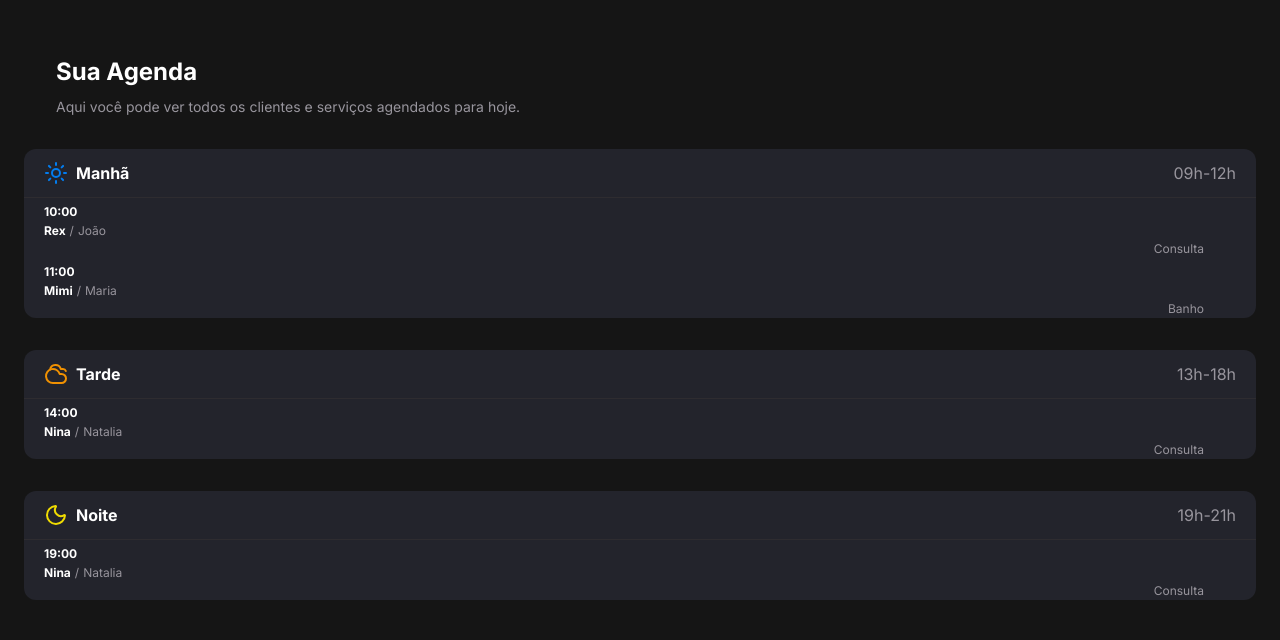
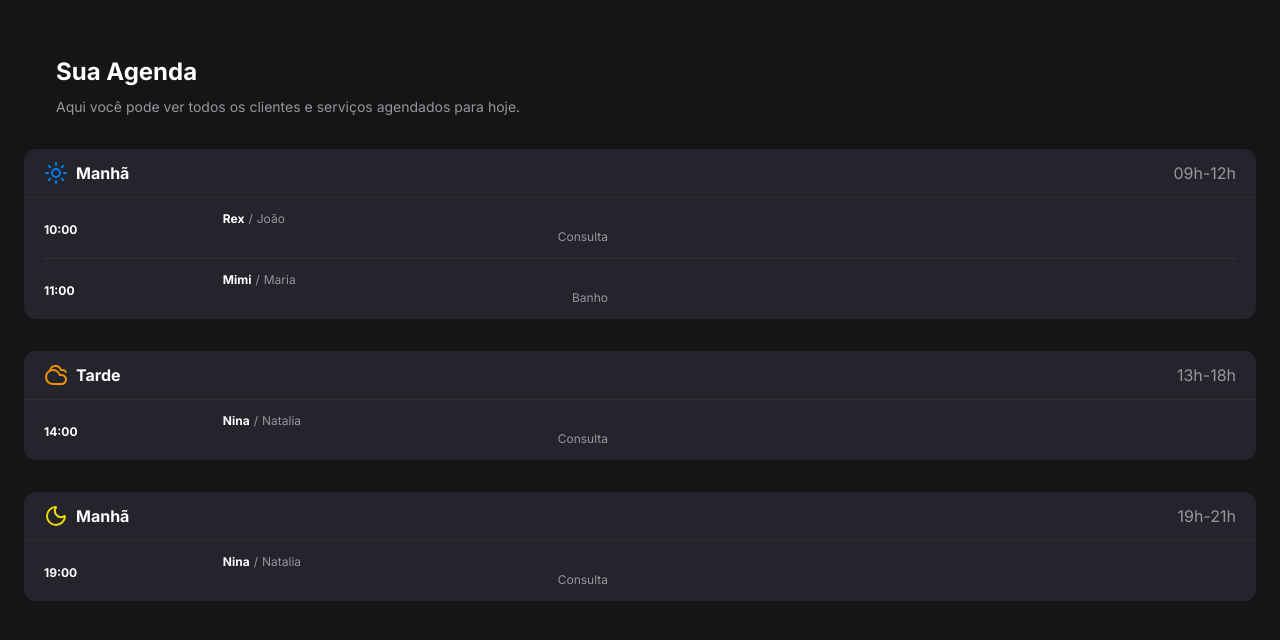
Before and after one commit to jullianedipaula/next-curso-pet-shop, a Next.js app: page / in a window 1280 px wide. Shown: the top 640 px of the page. Built offline with nearby package versions, Linux system fonts and the light colour scheme.

Commit message:
:recycle: refactor: Appointment Card

```diff
--- a/src/app/page.tsx
+++ b/src/app/page.tsx
@@ -1,99 +1,8 @@
-import { Appointment as AppointmentPrisma } from '@/generated/prisma'
-import {
-  Appointment,
-  AppointmentPeriod,
-  AppointmentPeriodDay,
-} from '@/types/appointment'
-import { PeriodSection } from '@/components/period-section/period-section'
-
-const appointments = [
-  {
-    id: '1',
-    petName: 'Rex',
-    description: 'Consulta',
-    tutorName: 'João',
-    phone: '1234567890',
-    scheduleAt: new Date('2025-08-17T10:00:00'),
-  },
-  {
-    id: '2',
-    petName: 'Mimi',
-    tutorName: 'Maria',
-    description: 'Banho',
-    phone: '1234567890',
-    scheduleAt: new Date('2025-08-17T11:00:00'),
-  },
-  {
-    id: '3',
-    petName: 'Nina',
-    tutorName: 'Natalia',
-    description: 'Consulta',
-    phone: '1234567890',
-    scheduleAt: new Date('2025-08-17T14:00:00'),
-  },
-  {
-    id: '4',
-    petName: 'Nina',
-    tutorName: 'Natalia',
-    description: 'Consulta',
-    phone: '1234567890',
-    scheduleAt: new Date('2025-08-17T19:00:00'),
-  },
-]
-
-const getPeriod = (hour: number): AppointmentPeriodDay => {
-  if (hour >= 9 && hour < 12) return 'morning'
-  if (hour >= 13 && hour < 18) return 'afternoon'
-  return 'evening'
-}
-
-function groupAppointmentByPeriod(
-  appointments: AppointmentPrisma[]
-): AppointmentPeriod[] {
-  const transformedAppointments: Appointment[] = appointments?.map((apt) => ({
-    ...apt,
-    time: apt.scheduleAt.toLocaleTimeString('pt-BR', {
-      hour: '2-digit',
-      minute: '2-digit',
-    }),
-    service: apt.description,
-    period: getPeriod(apt.scheduleAt.getHours()),
-  }))
-
-  const morningAppointments = transformedAppointments.filter(
-    (apt) => apt.period === 'morning'
-  )
-  const afternoonAppointments = transformedAppointments.filter(
-    (apt) => apt.period === 'afternoon'
-  )
-  const eveningAppointments = transformedAppointments.filter(
-    (apt) => apt.period === 'evening'
-  )
-
-  return [
-    {
-      title: 'Manhã',
-      type: 'morning',
-      timeRange: '09h-12h',
-      appointments: morningAppointments,
-    },
-    {
-      title: 'Tarde',
-      type: 'afternoon',
-      timeRange: '13h-18h',
-      appointments: afternoonAppointments,
-    },
-    {
-      title: 'Noite',
-      type: 'evening',
-      timeRange: '19h-21h',
-      appointments: eveningAppointments,
-    },
-  ]
-}
+import { PeriodSection } from '@/components/period-section'
+import { APPOINTMENT_DATA, groupAppointmentByPeriod } from '@/utils'
 
 export default function Home() {
-  const periods = groupAppointmentByPeriod(appointments)
+  const periods = groupAppointmentByPeriod(APPOINTMENT_DATA)
 
   return (
     <div className="bg-background-primary p-6">
--- a/src/components/appointment-card/appointment-card.tsx
+++ b/src/components/appointment-card/appointment-card.tsx
@@ -1,12 +1,22 @@
+import { cn } from '@/lib/utils'
 import { Appointment } from '@/types/appointment'
 
 type AppointmentCardProps = {
   appointment: Appointment
+  isFirstInSection?: boolean
 }
 
-export const AppointmentCard = ({ appointment }: AppointmentCardProps) => {
+export const AppointmentCard = ({
+  appointment,
+  isFirstInSection = false,
+}: AppointmentCardProps) => {
   return (
-    <div>
+    <div
+      className={cn(
+        'grid grid-cols-2 md:grid-cols-[15%_35%_30%_20%] items-center py-3',
+        !isFirstInSection && 'border-t border-[#353339]'
+      )}
+    >
       <div className="text-left pr-4 md:pr-0">
         <span className="text-label-small text-content-primary font-semibold">
           {appointment.time}
--- a/src/components/period-section/period-section.tsx
+++ b/src/components/period-section/period-section.tsx
@@ -36,7 +36,11 @@
             </div>
 
             {period.appointments.map((appointment, index) => (
-              <AppointmentCard key={index} appointment={appointment} />
+              <AppointmentCard
+                key={index}
+                appointment={appointment}
+                isFirstInSection={index === 0}
+              />
             ))}
           </div>
         </div>
--- /dev/null
+++ b/src/utils/appointment-utils.ts
@@ -0,0 +1,57 @@
+import { Appointment as AppointmentPrisma } from '@/generated/prisma'
+import {
+  Appointment,
+  AppointmentPeriod,
+  AppointmentPeriodDay,
+} from '@/types/appointment'
+
+export const getPeriod = (hour: number): AppointmentPeriodDay => {
+  if (hour >= 9 && hour < 12) return 'morning'
+  if (hour >= 13 && hour < 18) return 'afternoon'
+  return 'evening'
+}
+
+export function groupAppointmentByPeriod(
+  appointments: AppointmentPrisma[]
+): AppointmentPeriod[] {
+  const transformedAppointments: Appointment[] = appointments?.map((apt) => ({
+    ...apt,
+    time: apt.scheduleAt.toLocaleTimeString('pt-BR', {
+      hour: '2-digit',
+      minute: '2-digit',
+    }),
+    service: apt.description,
+    period: getPeriod(apt.scheduleAt.getHours()),
+  }))
+
+  const morningAppointments = transformedAppointments.filter(
+    (apt) => apt.period === 'morning'
+  )
+  const afternoonAppointments = transformedAppointments.filter(
+    (apt) => apt.period === 'afternoon'
+  )
+  const eveningAppointments = transformedAppointments.filter(
+    (apt) => apt.period === 'evening'
+  )
+
+  return [
+    {
+      title: 'Manhã',
+      type: 'morning',
+      timeRange: '09h-12h',
+      appointments: morningAppointments,
+    },
+    {
+      title: 'Tarde',
+      type: 'afternoon',
+      timeRange: '13h-18h',
+      appointments: afternoonAppointments,
+    },
+    {
+      title: 'Manhã',
+      type: 'evening',
+      timeRange: '19h-21h',
+      appointments: eveningAppointments,
+    },
+  ]
+}
--- /dev/null
+++ b/src/utils/index.ts
@@ -0,0 +1,2 @@
+export * from './appointment-utils'
+export * from './mock-data'
--- /dev/null
+++ b/src/utils/mock-data.ts
@@ -0,0 +1,34 @@
+export const APPOINTMENT_DATA = [
+  {
+    id: '1',
+    petName: 'Rex',
+    description: 'Consulta',
+    tutorName: 'João',
+    phone: '1234567890',
+    scheduleAt: new Date('2025-08-17T10:00:00'),
+  },
+  {
+    id: '2',
+    petName: 'Mimi',
+    tutorName: 'Maria',
+    description: 'Banho',
+    phone: '1234567890',
+    scheduleAt: new Date('2025-08-17T11:00:00'),
+  },
+  {
+    id: '3',
+    petName: 'Nina',
+    tutorName: 'Natalia',
+    description: 'Consulta',
+    phone: '1234567890',
+    scheduleAt: new Date('2025-08-17T14:00:00'),
+  },
+  {
+    id: '4',
+    petName: 'Nina',
+    tutorName: 'Natalia',
+    description: 'Consulta',
+    phone: '1234567890',
+    scheduleAt: new Date('2025-08-17T19:00:00'),
+  },
+]
```
